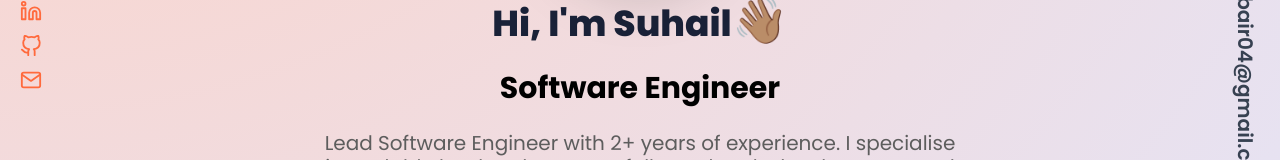
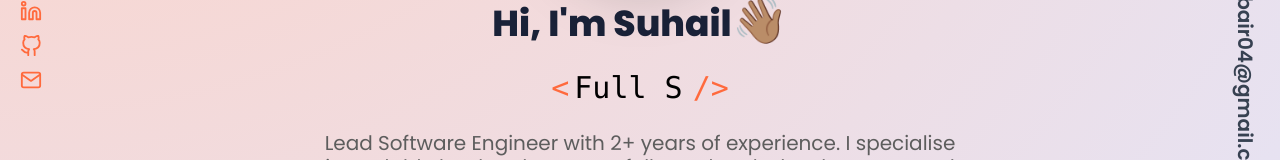
Before and after one commit to Suhailsubair007/suhail-webfolio, a React (Vite) app: page / in a window 1280 px wide. Shown: the part 330-490 px from the top of the page. Built offline with nearby package versions, Linux system fonts and the light colour scheme; no server answers.

Commit message:
feat: restore typewriter role animation on home section
Cycles through Full Stack Developer, Backend Developer,
React Native Developer, Product Developer with human-feel
typing and backspacing timing.

```diff
--- a/src/components/HeaderIntro.tsx
+++ b/src/components/HeaderIntro.tsx
@@ -1,4 +1,4 @@
-import React from "react";
+import React, { useState, useEffect, useRef } from "react";
 import Button from "./Button";
 import RadialGradient from "./RadialGradient";
 import { headerIntroData } from "../assets/lib/data";
@@ -6,9 +6,56 @@ import { useSectionInView } from "../assets/lib/hooks";
 import { useActiveSectionContext } from "../context/active-section-context";
 import { BsMouse } from "react-icons/bs";
 
+const ROLES = [
+  "Full Stack Developer",
+  "Backend Developer",
+  "React Native Developer",
+  "Product Developer",
+];
+
 const HeaderIntro: React.FC = () => {
   const { ref } = useSectionInView("Home", 0.5);
   const { setActiveSection, setTimeOfLastClick } = useActiveSectionContext();
+
+  const [displayed, setDisplayed] = useState("");
+  const roleIdxRef  = useRef(0);
+  const deletingRef = useRef(false);
+  const timerRef    = useRef<ReturnType<typeof setTimeout> | null>(null);
+
+  useEffect(() => {
+    const rand = (min: number, max: number) =>
+      Math.floor(Math.random() * (max - min + 1)) + min;
+
+    const tick = (current: string) => {
+      const target = ROLES[roleIdxRef.current];
+
+      if (!deletingRef.current) {
+        if (current.length < target.length) {
+          const next = target.slice(0, current.length + 1);
+          setDisplayed(next);
+          timerRef.current = setTimeout(() => tick(next), rand(90, 160));
+        } else {
+          timerRef.current = setTimeout(() => {
+            deletingRef.current = true;
+            tick(current);
+          }, 2600);
+        }
+      } else {
+        if (current.length > 0) {
+          const next = current.slice(0, -1);
+          setDisplayed(next);
+          timerRef.current = setTimeout(() => tick(next), rand(55, 90));
+        } else {
+          deletingRef.current = false;
+          roleIdxRef.current  = (roleIdxRef.current + 1) % ROLES.length;
+          timerRef.current = setTimeout(() => tick(""), rand(300, 500));
+        }
+      }
+    };
+
+    timerRef.current = setTimeout(() => tick(""), 700);
+    return () => { if (timerRef.current) clearTimeout(timerRef.current); };
+  }, []);
 
   return (
     <section
@@ -23,11 +70,25 @@ const HeaderIntro: React.FC = () => {
         alt="Suhail Subair"
         className="w-1/6 drop-shadow-2xl rounded-full shadow-2xl avatar-img max-lg:w-3/4"
       />
+
       <h1>
         {headerIntroData.title}
         <span className="wave text-7xl">&#128075;&#127997;</span>
       </h1>
-      <h2>{headerIntroData.subtitle}</h2>
+
+      {/* Typewriter role */}
+      <h2 className="font-mono flex items-center gap-2">
+        <span className="text-[--orange]">&lt;</span>
+        <span>
+          {displayed}
+          <span
+            className="inline-block w-[2px] h-[1em] bg-[--orange] align-middle ml-[3px]"
+            style={{ animation: "terminal-blink 1s step-end infinite" }}
+          />
+        </span>
+        <span className="text-[--orange]">/&gt;</span>
+      </h2>
+
       <p className="w-1/2 text-center max-lg:hidden">
         {headerIntroData.description.en}
       </p>
@@ -55,6 +116,7 @@ const HeaderIntro: React.FC = () => {
           />
         ))}
       </div>
+
       <div className="scroll-down-container animate-bounce flex gap-6">
         <BsMouse className="text-[2.6rem]" />
       </div>
```
